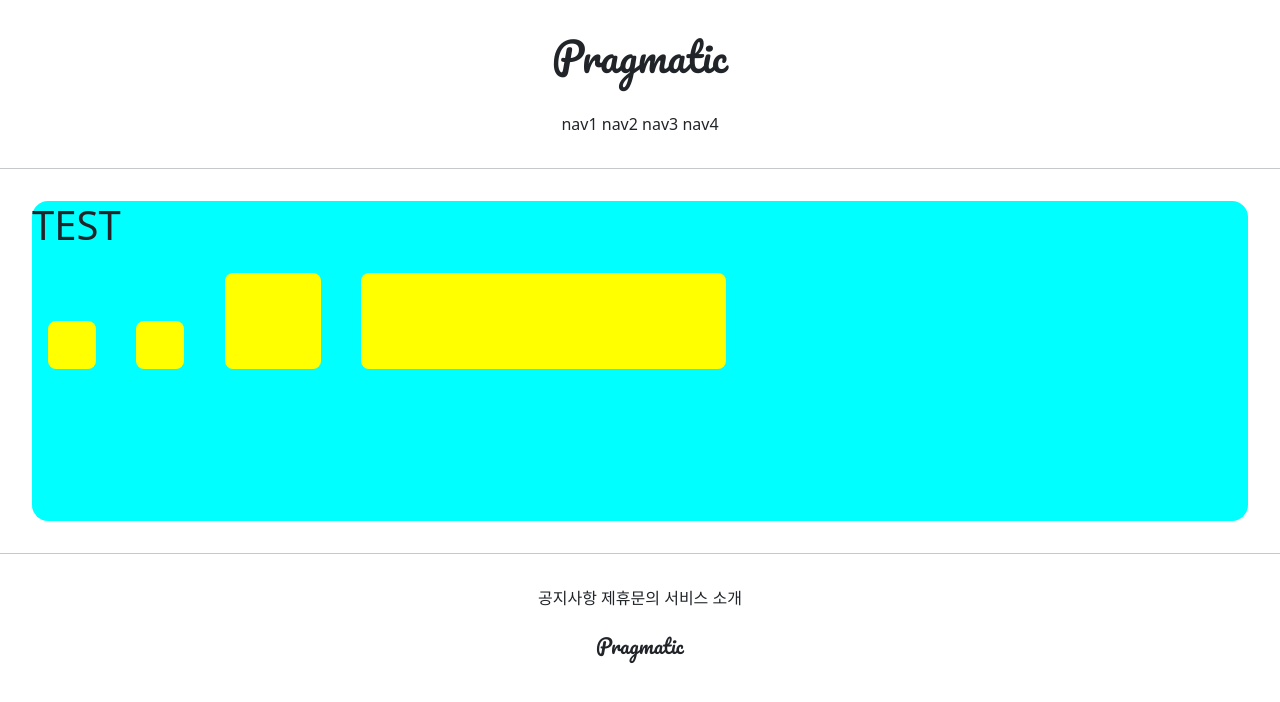
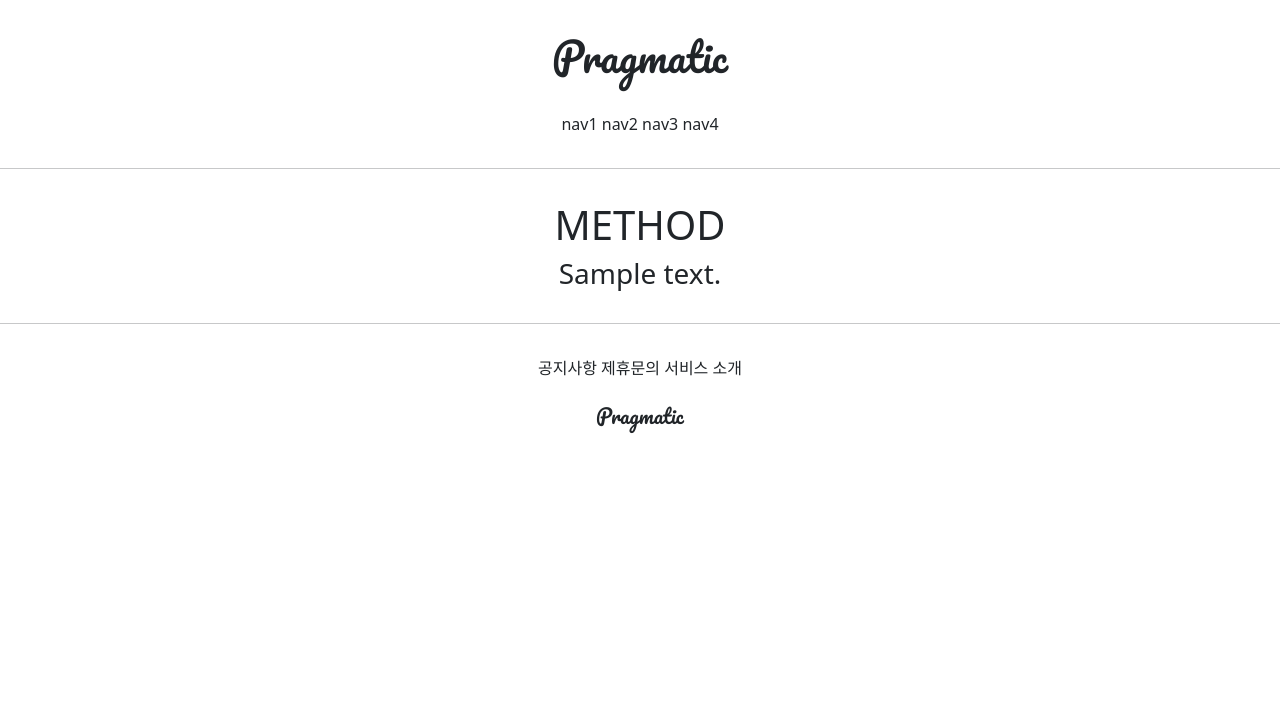
Before and after one commit to seon-hee/gis_project, a Django app: template accountapp/templates/accountapp/hello_world.html in a window 1280 px wide. Shown: the top 702 px of the page. Run offline with Django 3.2, Linux system fonts and the light colour scheme; the template is opened without the code that fills it: most values are stand-ins (such as "Sample title", 1, 10 or a date in 2020).

Commit message:
7/8 practice 2

```diff
--- a/accountapp/templates/accountapp/hello_world.html
+++ b/accountapp/templates/accountapp/hello_world.html
@@ -2,28 +2,9 @@
 
 {% block content %}
 
-    <style>
+    <div style="margin: 2rem; text-align: center">
+        <h1>METHOD</h1>
 
-        .testing {
-            background-color: yellow;
-            height: 48px;
-            width: 48px;
-            margin: 1rem;
-            border-radius: .5rem;
-            display: inline-block;
-        }
-    </style>
-
-    <div style="height:20rem; background-color: aqua;
-    border-radius: 1rem; margin: 2rem; font-size: 2rem">
-        <h1>TEST</h1>
-
-
-    <div class="testing" style="height: 48px; width: 48px"></div>
-    <div class="testing" style="height: 3rem; width: 3rem"></div>
-    <div class="testing" style="height: 3em; width: 3em"></div>
-    <div class="testing" style="height: 30%; width: 30%"></div>
-
-
+        <h3>{{ text }}</h3>
     </div>
 {%  endblock %}
```
Also changed, not shown: accountapp/views.py (+6 -1 lines).
